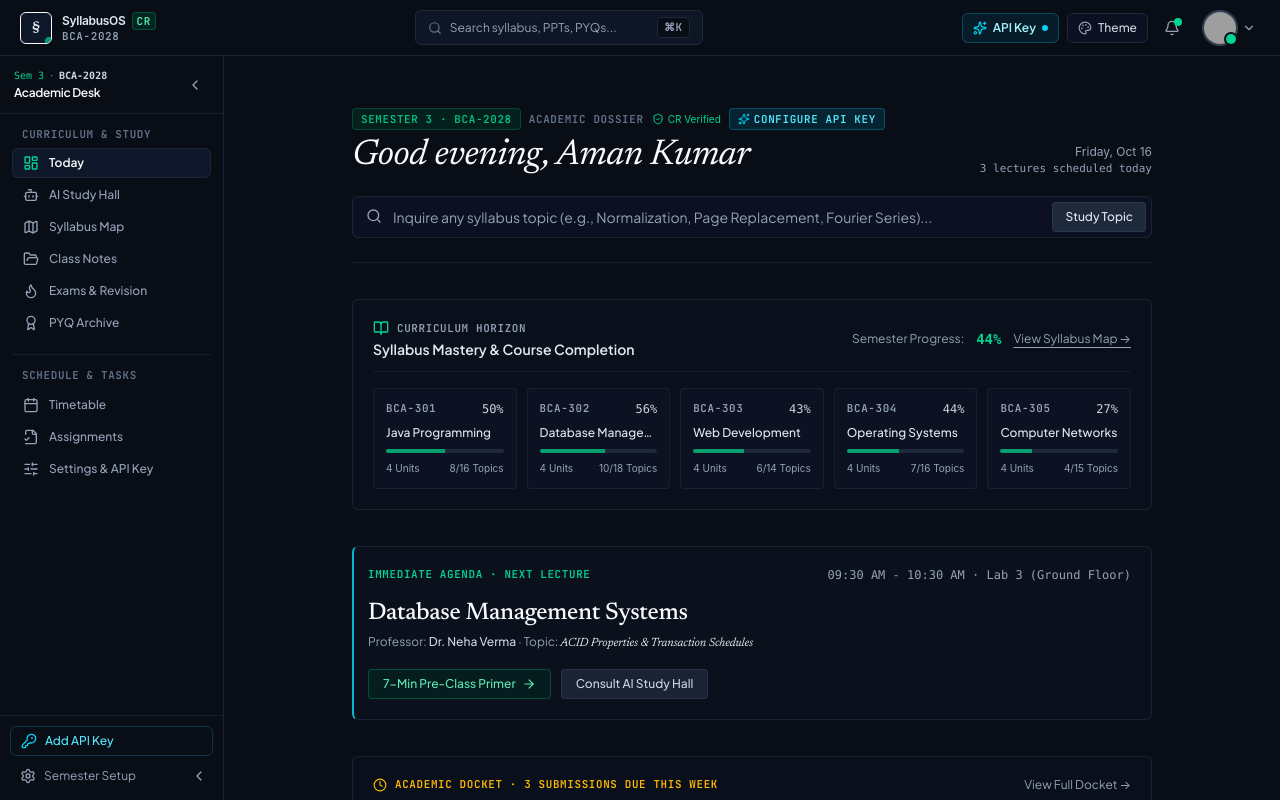
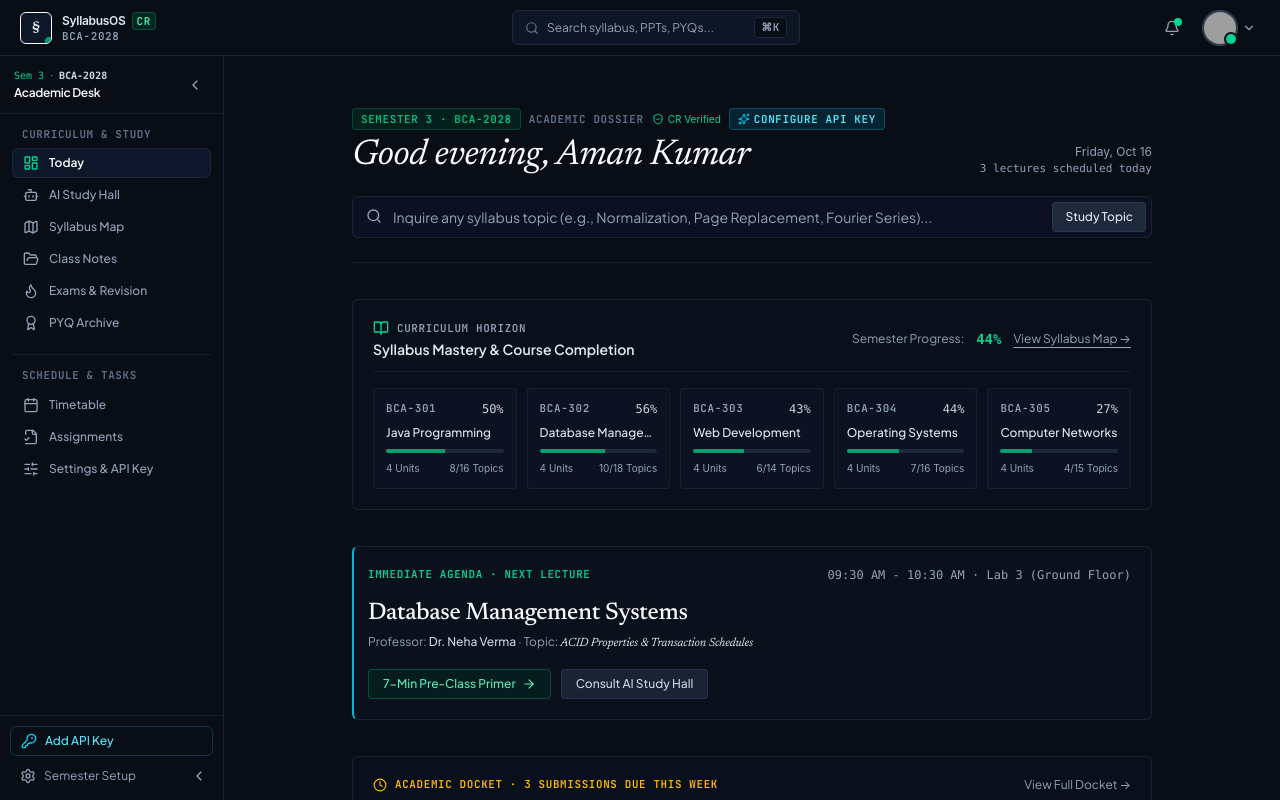
Before and after one commit to Aviatcode/M2029, a React (Vite) app: page / in a window 1280 px wide. Built offline with nearby package versions, Linux system fonts and the light colour scheme; no server answers; grey boxes are pictures that could not be loaded.

Commit message:
refactor: remove redundant standalone API Key and Theme buttons from navbar, keeping them under DP dropdown

```diff
--- a/src/components/Navbar.tsx
+++ b/src/components/Navbar.tsx
@@ -168,33 +168,6 @@ export const Navbar: React.FC<NavbarProps> = ({
         >
           <Search className="w-4 h-4" />
         </button>
-
-        {/* Quick API Key Button */}
-        {onOpenAIKeyConfig && (
-          <button
-            onClick={onOpenAIKeyConfig}
-            className="hidden sm:flex items-center gap-1.5 px-2.5 py-1.5 rounded-md text-xs font-medium text-cyan-200 hover:text-white bg-cyan-950/40 hover:bg-cyan-900/50 border border-cyan-500/30 hover:border-cyan-500/60 transition cursor-pointer shadow-2xs group"
-            title="Configure Universal AI Models & API Key"
-            aria-label="Universal API Key"
-          >
-            <Sparkles className="w-3.5 h-3.5 text-cyan-400 group-hover:scale-110 transition-transform shrink-0" />
-            <span className="font-sans-ui font-semibold">API Key</span>
-            <span className="w-1.5 h-1.5 rounded-full bg-cyan-400 animate-pulse" />
-          </button>
-        )}
-
-        {/* Quick Theme Picker */}
-        {onOpenThemeSelector && (
-          <button
-            onClick={onOpenThemeSelector}
-            className="hidden sm:flex items-center gap-1.5 px-2.5 py-1.5 rounded-md text-xs font-medium text-slate-300 hover:text-white bg-slate-900/50 hover:bg-slate-900 border border-slate-800 hover:border-slate-700 transition cursor-pointer shadow-2xs"
-            title="Appearance & Themes"
-            aria-label="Appearance Themes"
-          >
-            <Palette className="w-3.5 h-3.5 text-slate-400 shrink-0" />
-            <span className="font-sans-ui">Theme</span>
-          </button>
-        )}
 
         {/* Notifications Icon */}
         <button
```
